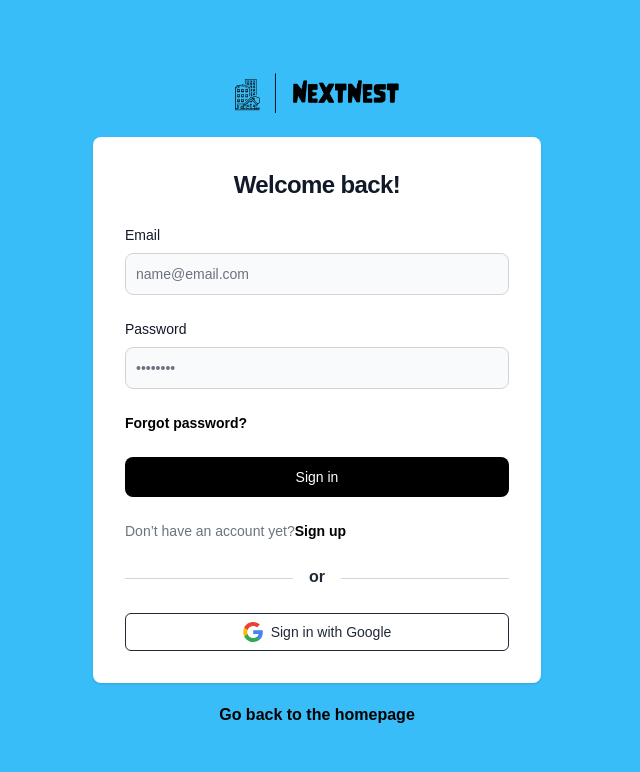
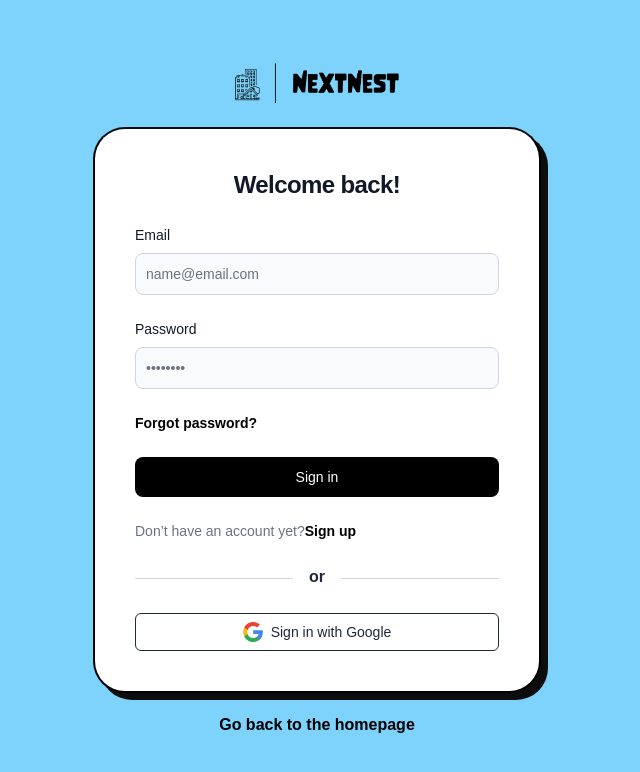
Before and after one commit to yigitaksoy/NextNest, a React (Vite) app in the folder client/: page /login in a window 1280 px wide. Shown: the top 772 px of the page, without its empty margins (323-963 px from the left). Built offline with nearby package versions, Linux system fonts and the light colour scheme; no server answers; a web font is replaced by a local one.

Commit message:
Add drop shadow for login form

```diff
--- a/client/src/assets/css/style.css
+++ b/client/src/assets/css/style.css
@@ -5,6 +5,14 @@
 @tailwind base;
 @tailwind components;
 @tailwind utilities;
+
+#login {
+  border: 2px solid #000;
+  border-top-color: rgb(0, 0, 0);
+  border-top-color: #0d0d0d;
+  border-radius: 32px;
+  padding: 8px;
+}
 
 /*  Search Bar  */
 
--- a/client/src/routes/Login.jsx
+++ b/client/src/routes/Login.jsx
@@ -80,14 +80,17 @@ const Login = () => {
   };
 
   return (
-    <section className="h-screen bg-sky-400">
-      <div className="mx-auto flex flex-col items-center justify-center px-6 py-8 md:h-screen lg:py-0">
+    <section className="h-screen bg-sky-300">
+      <div className="mx-auto flex flex-col items-center justify-center px-6 py-8  md:h-screen lg:py-0">
         <Link to="/" className="mb-6">
           <img src={NextNest} alt="nextnest-logo" className="w-22 h-10" />
         </Link>
-        <div className="w-full rounded-lg bg-white font-degular shadow sm:max-w-md md:mt-0 xl:p-0">
+        <div
+          id="login"
+          className=" w-full rounded-lg bg-white font-degular sm:max-w-md md:mt-0 md:shadow-searchBar xl:p-0"
+        >
           <div className="space-y-4 p-6 sm:p-8 md:space-y-6">
-            <h1 className="text-center text-xl font-bold leading-tight tracking-tight text-gray-900 md:text-2xl">
+            <h1 className="text-center font-marker text-xl font-bold leading-tight tracking-tight text-gray-900 md:text-2xl">
               Welcome back!
             </h1>
             <div className="text-center text-sm text-red-500">
@@ -138,7 +141,7 @@ const Login = () => {
               </div>
               <button
                 type="submit"
-                className="w-full rounded-lg bg-black px-5 py-2.5  text-center text-sm font-medium text-white hover:bg-neutral-800  focus:outline-none focus:ring-4 focus:ring-violet-300"
+                className="w-full rounded-lg bg-black px-5 py-2.5 text-center text-sm font-medium text-white hover:bg-neutral-800 focus:outline-none focus:ring-4 focus:ring-violet-300"
               >
                 Sign in
               </button>
```
